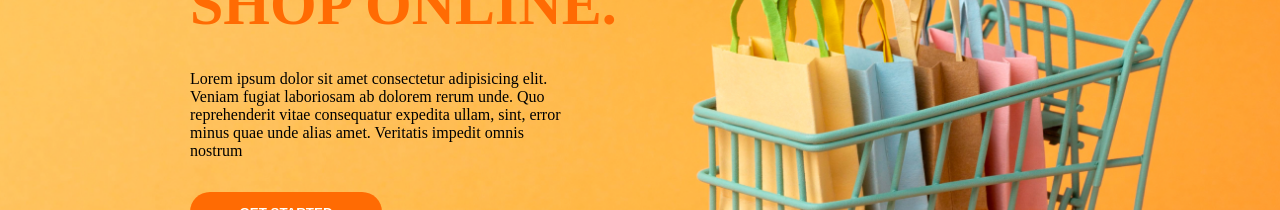
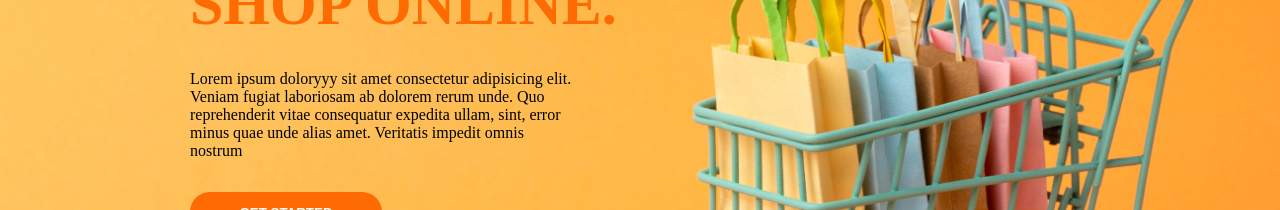
Before and after one commit to kobiowuquadri/TreasureCart, a React (Vite) app in the folder client/: page / in a window 1280 px wide. Shown: the part 304-514 px from the top of the page. Built offline with nearby package versions, Linux system fonts and the light colour scheme; the HTML template or start-up script is replaced by a standard one.

Commit message:
static navbarr

```diff
--- a/client/src/Components/HeroSection/HeroSection.jsx
+++ b/client/src/Components/HeroSection/HeroSection.jsx
@@ -43,7 +43,7 @@ function HeroSection ({ selectedProducts = [] }) {
               SHOP ONLINE.
             </h1>
             <p className='w-96 mb-8'>
-              Lorem ipsum dolor sit amet consectetur adipisicing elit. Veniam
+              Lorem ipsum doloryyy sit amet consectetur adipisicing elit. Veniam
               fugiat laboriosam ab dolorem rerum unde. Quo reprehenderit vitae
               consequatur expedita ullam, sint, error minus quae unde alias
               amet. Veritatis impedit omnis nostrum
```
